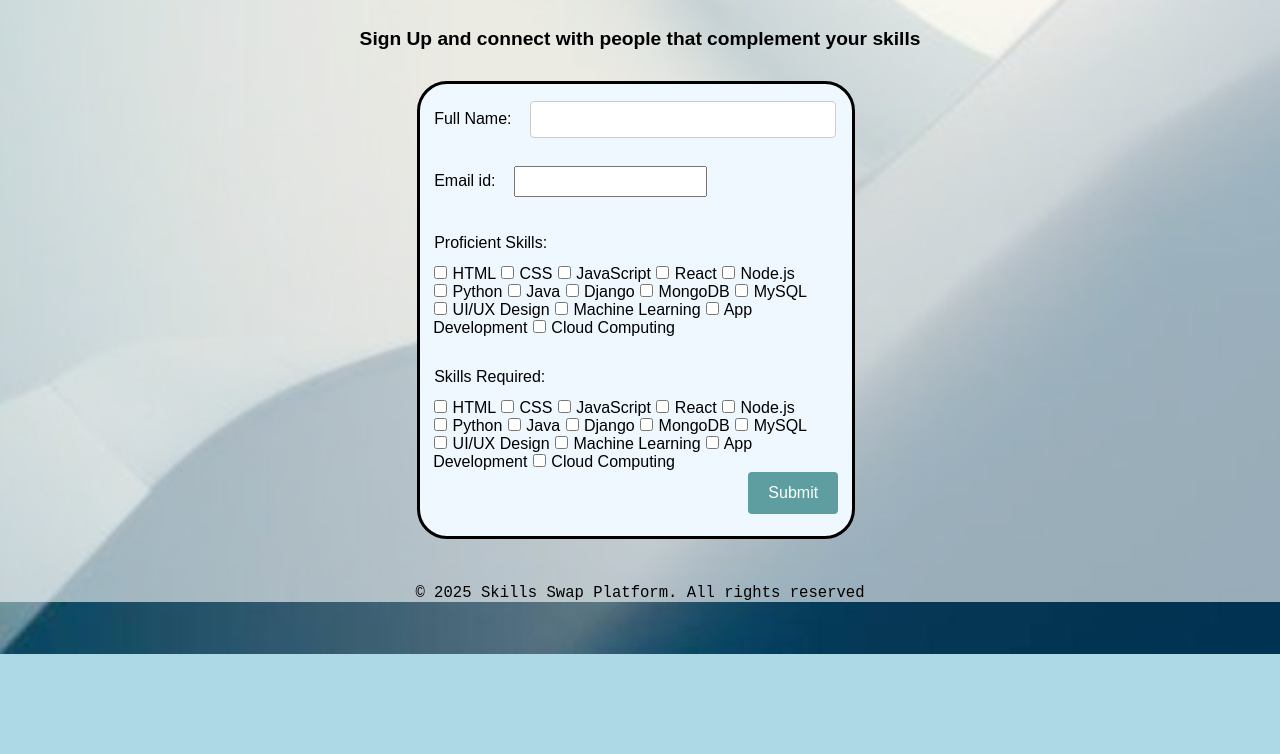
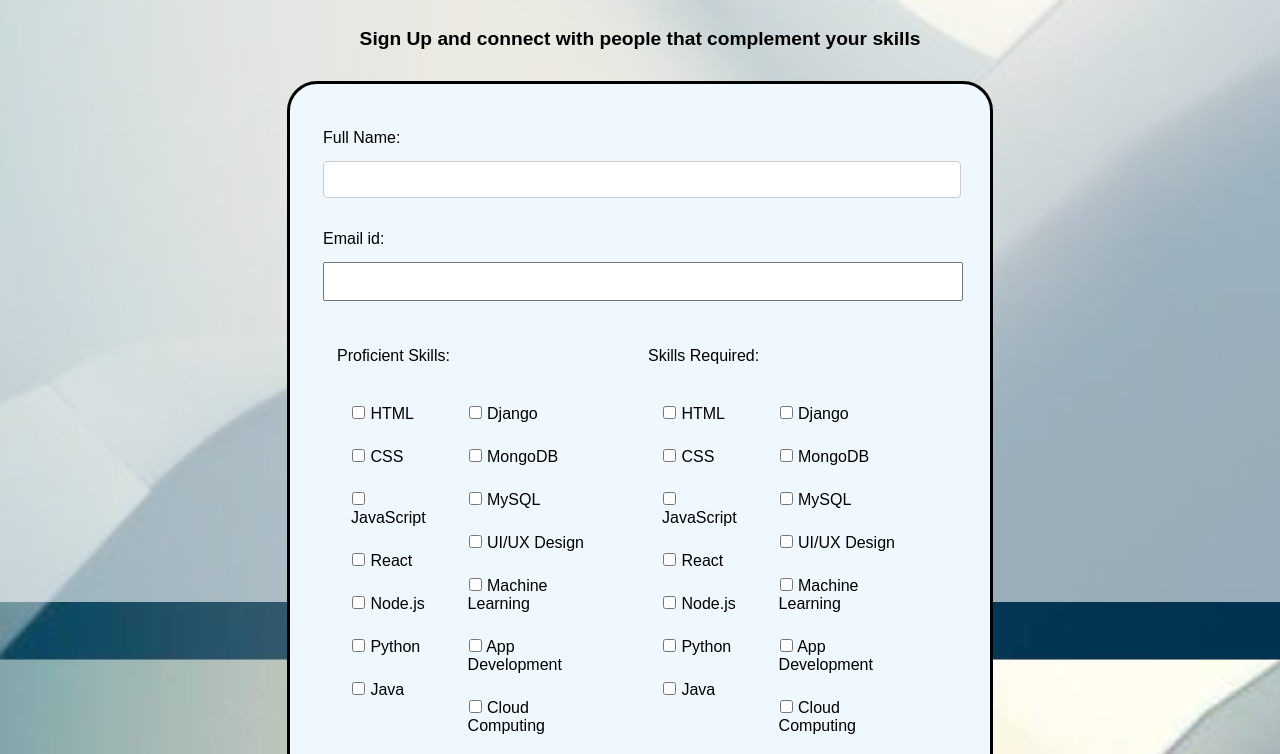
Before and after one commit to avachoi/skill-swap, a website: page frontend/signup.html in a window 1280 px wide. Shown: the part 198-952 px from the top of the page. Before the commit the page ends 852 px from the top, so only its background shows below. Drawn offline with Linux system fonts and the light colour scheme.

Commit message:
added flexbox

```diff
--- a/frontend/css/signup.css
+++ b/frontend/css/signup.css
@@ -1,17 +1,16 @@
-*{
-	margin:1px;
-	padding:6px;
+* {
+	margin: 1px;
+	padding: 6px;
 }
 
-
-body{
-	font-family:Arial, Helvetica, sans-serif;
-	background-color:lightblue;
-	background-image:url('../images/signup_bgimg.jpg');
-	background-repeat:no-repeat;
-	background-attachment:fixed;
-	background-size:cover;
-	position:relative;
+body {
+	font-family: Arial, Helvetica, sans-serif;
+	background-color: lightblue;
+	background-image: url("../images/signup_bgimg.jpg");
+	background-repeat: no-repeat;
+	background-attachment: fixed;
+	background-size: cover;
+	position: relative;
 }
 
 body::before {
@@ -21,90 +20,93 @@ body::before {
 	left: 0;
 	width: 100%;
 	height: 100%;
-    background: rgba(254,254,254,0.6);
-    z-index: -1; }
+	background: rgba(254, 254, 254, 0.6);
+	z-index: -1;
+}
 
-header{
-	background-color:#ACACAC;
+header {
+	background-color: #acacac;
 	padding: 8px 0;
 }
 
-
-footer{
-	font-family: monospace ;
+footer {
+	font-family: monospace;
 }
 
-
-nav{
+nav {
 	display: flex;
 	justify-content: space-between;
-	align-items:center;
-	padding:0 20px;
+	align-items: center;
+	padding: 0 20px;
 }
 
-ul{
+ul {
 	display: flex;
 	list-style: none;
 }
 
-#logo{
+#logo {
 	font-size: 26px;
 	font-family: Fantasy;
-	color:blueviolet;
+	color: blueviolet;
 }
 
-.nav-links{
-	color:white;
-	font-variant:small-caps;
-	text-decoration:none;
-	font-size:20px;
+.nav-links {
+	color: white;
+	font-variant: small-caps;
+	text-decoration: none;
+	font-size: 20px;
 }
 
-li{
-	margin-left:75px;
+li {
+	margin-left: 75px;
 }
 
-.active{
-	border-style:solid;
-	border-width:2px;
+.active {
+	border-style: solid;
+	border-width: 2px;
 	border-color: white;
-	font-size:22px;
-	font-weight:bold;
+	font-size: 22px;
+	font-weight: bold;
 }
 
-a:hover{
-	text-decoration:underline;
+a:hover {
+	text-decoration: underline;
 }
 
-h1{
+h1 {
 	text-align: center;
 	font-family: sans-serif;
 	padding: 30px;
 	font-size: 35px;
 }
 
-p{
+p {
 	text-align: center;
 	font-size: larger;
 	padding: 30px;
 }
 
-#form-container{
-    margin-left:32%;
+#form-container {
+	margin: auto;
 	border-style: solid;
 	border-radius: 30px;
 	background-color: aliceblue;
-    height: 440px;
-    width: 420px;
+	max-width: 650px;
+	padding: 25px;
 }
 
-
-input[type=text] {
-  width: 70%;
-  padding: 10px;
+input[type="text"] {
+	width: 100%;
+	padding: 10px 0;
 	border: 1px solid #ccc;
 	border-radius: 4px;
 	resize: vertical;
+}
+
+#email {
+	width: 100%;
+	padding: 10px 0;
 }
 
 label {
@@ -112,17 +114,34 @@ label {
 	display: inline-block;
 }
 
-input[type=submit] {
+input[type="submit"] {
 	background-color: cadetblue;
 	color: white;
 	padding: 12px 20px;
 	border: none;
 	border-radius: 4px;
 	cursor: pointer;
-  float: right;
-  font-size:medium;
+	font-size: medium;
+	width: 100%;
+	margin-bottom: 20px;
 }
 
-input[type=submit]:hover {
+input[type="submit"]:hover {
 	background-color: #45a049;
 }
+
+#checkbox-container {
+	display: flex;
+}
+
+#checkbox-container > div {
+	flex: 1;
+}
+
+#checkbox-container > div > div {
+	display: flex;
+}
+
+#checkbox-container > div > div > div > label {
+	display: block;
+}
--- a/frontend/js/matches.js
+++ b/frontend/js/matches.js
@@ -7,6 +7,39 @@ fetchMatches(email);
 
 async function fetchMatches(email) {
 	const response = [
+		{
+			_id: "677a01c9c6f222716b84e493",
+			name: "b",
+			email: "b@email.com",
+			skillsProficient: ["JavaScript", "React"],
+			skillsNeeded: ["HTML", "CSS"],
+			requests: [
+				{
+					from: "dd@email.com",
+					message: "hi b",
+					_id: "677a056317484f45a13adf81",
+				},
+			],
+			v: 1,
+		},
+		{
+			_id: "677a02c6aca3d4d546040dad",
+			name: "c",
+			email: "c@mail.com",
+			skillsProficient: ["HTML", "CSS", "JavaScript"],
+			skillsNeeded: ["CSS", "JavaScript", "React"],
+			requests: [],
+			v: 0,
+		},
+		{
+			_id: "677a0f437f221eba0b5dd769",
+			name: "alex",
+			email: "alexbchoi@gmail.com",
+			skillsProficient: ["JavaScript", "React"],
+			skillsNeeded: ["HTML", "CSS"],
+			requests: [],
+			__v: 0,
+		},
 		{
 			_id: "677a01c9c6f222716b84e493",
 			name: "b",
--- a/frontend/signup.html
+++ b/frontend/signup.html
@@ -19,10 +19,9 @@
 						<a href="signup.html" class="active nav-links"> Sign Up </a>
 					</li>
 
-					 <li>
+					<li>
 						<a href="matches.html" class="nav-links"> Matches </a>
 					</li>
-
 				</ul>
 			</nav>
 		</header>
@@ -35,53 +34,185 @@
 			<section id="form-container">
 				<form id="signupForm">
 					<label> Full Name: </label> <input type="text" id="name" required />
-					<br>
-					<br>
+					<br />
+					<br />
 					<label> Email id: </label> <input type="email" id="email" required />
-                    <br>
-                    <br>
-					<label> Proficient Skills: </label> <br>
-					<input type="checkbox" name="Proficient" value="HTML" /> HTML
-					<input type="checkbox" name="Proficient" value="CSS" /> CSS
-					<input type="checkbox" name="Proficient" value="JavaScript" />
-					JavaScript
-					<input type="checkbox" name="Proficient" value="React" /> React
-					<input type="checkbox" name="Proficient" value="Node.js" /> Node.js
 					<br />
-					<input type="checkbox" name="Proficient" value="Python" /> Python
-					<input type="checkbox" name="Proficient" value="Java" /> Java
-					<input type="checkbox" name="Proficient" value="Django" /> Django
-					<input type="checkbox" name="Proficient" value="MongoDB" /> MongoDB
-					<input type="checkbox" name="Proficient" value="MySQL" /> MySQL <br />
-					<input type="checkbox" name="Proficient" value="UI/UX_Design" /> UI/UX
-					Design
-					<input type="checkbox" name="Proficient" value="Machine_Learning" />
-					Machine Learning
-					<input type="checkbox" name="Proficient" value="App_Development" />
-					App Development
-					<input type="checkbox" name="Proficient" value="Cloud_Computing" />
-					Cloud Computing <br><br>
-					<label> Skills Required: </label> <br />
-					<input type="checkbox" name="required" value="HTML" /> HTML
-					<input type="checkbox" name="required" value="CSS" /> CSS
-					<input type="checkbox" name="required" value="JavaScript" />
-					JavaScript
-					<input type="checkbox" name="required" value="React" /> React
-					<input type="checkbox" name="required" value="Node.js" /> Node.js
 					<br />
-					<input type="checkbox" name="required" value="Python" /> Python
-					<input type="checkbox" name="required" value="Java" /> Java
-					<input type="checkbox" name="required" value="Django" /> Django
-					<input type="checkbox" name="required" value="MongoDB" /> MongoDB
-					<input type="checkbox" name="required" value="MySQL" /> MySQL <br />
-					<input type="checkbox" name="required" value="UI/UX_Design" /> UI/UX
-					Design
-					<input type="checkbox" name="required" value="Machine_Learning" />
-					Machine Learning
-					<input type="checkbox" name="required" value="App_Development" /> App
-					Development
-					<input type="checkbox" name="required" value="Cloud_Computing" />
-					Cloud Computing <br />
+					<div id="checkbox-container">
+						<div id="proficient-skills">
+							<label> Proficient Skills: </label> <br />
+							<div>
+								<div class="first-group">
+									<label
+										><input type="checkbox" name="Proficient" value="HTML" />
+										HTML</label
+									>
+									<label
+										><input type="checkbox" name="Proficient" value="CSS" />
+										CSS</label
+									>
+									<label
+										><input
+											type="checkbox"
+											name="Proficient"
+											value="JavaScript"
+										/>
+										JavaScript</label
+									>
+									<label
+										><input type="checkbox" name="Proficient" value="React" />
+										React</label
+									>
+									<label
+										><input type="checkbox" name="Proficient" value="Node.js" />
+										Node.js</label
+									>
+									<label
+										><input type="checkbox" name="Proficient" value="Python" />
+										Python</label
+									>
+									<label
+										><input type="checkbox" name="Proficient" value="Java" />
+										Java</label
+									>
+								</div>
+								<div class="second-group">
+									<label
+										><input type="checkbox" name="Proficient" value="Django" />
+										Django</label
+									>
+									<label
+										><input type="checkbox" name="Proficient" value="MongoDB" />
+										MongoDB</label
+									>
+									<label
+										><input type="checkbox" name="Proficient" value="MySQL" />
+										MySQL</label
+									>
+									<label
+										><input
+											type="checkbox"
+											name="Proficient"
+											value="UI/UX_Design"
+										/>
+										UI/UX Design</label
+									>
+									<label
+										><input
+											type="checkbox"
+											name="Proficient"
+											value="Machine_Learning"
+										/>
+										Machine Learning</label
+									>
+									<label
+										><input
+											type="checkbox"
+											name="Proficient"
+											value="App_Development"
+										/>
+										App Development</label
+									>
+									<label
+										><input
+											type="checkbox"
+											name="Proficient"
+											value="Cloud_Computing"
+										/>
+										Cloud Computing</label
+									>
+									<br /><br />
+								</div>
+							</div>
+						</div>
+						<div id="skills-required">
+							<label> Skills Required: </label> <br />
+							<div>
+								<div class="first-group">
+									<label
+										><input type="checkbox" name="required" value="HTML" />
+										HTML</label
+									>
+									<label
+										><input type="checkbox" name="required" value="CSS" />
+										CSS</label
+									>
+									<label
+										><input
+											type="checkbox"
+											name="required"
+											value="JavaScript"
+										/>
+										JavaScript</label
+									>
+									<label
+										><input type="checkbox" name="required" value="React" />
+										React</label
+									>
+									<label
+										><input type="checkbox" name="required" value="Node.js" />
+										Node.js</label
+									>
+									<label
+										><input type="checkbox" name="required" value="Python" />
+										Python</label
+									>
+									<label
+										><input type="checkbox" name="required" value="Java" />
+										Java</label
+									>
+								</div>
+								<div class="second-group">
+									<label
+										><input type="checkbox" name="required" value="Django" />
+										Django</label
+									>
+									<label
+										><input type="checkbox" name="required" value="MongoDB" />
+										MongoDB</label
+									>
+									<label
+										><input type="checkbox" name="required" value="MySQL" />
+										MySQL</label
+									>
+									<label
+										><input
+											type="checkbox"
+											name="required"
+											value="UI/UX_Design"
+										/>
+										UI/UX Design</label
+									>
+									<label
+										><input
+											type="checkbox"
+											name="required"
+											value="Machine_Learning"
+										/>
+										Machine Learning</label
+									>
+									<label
+										><input
+											type="checkbox"
+											name="required"
+											value="App_Development"
+										/>
+										App Development</label
+									>
+									<label
+										><input
+											type="checkbox"
+											name="required"
+											value="Cloud_Computing"
+										/>
+										Cloud Computing</label
+									>
+									<br />
+								</div>
+							</div>
+						</div>
+					</div>
 					<input type="submit" />
 				</form>
 			</section>
```
Also changed, not shown: frontend/css/matches.css (+65 -59 lines). Lines whose indentation alone changed are shown as unchanged.
